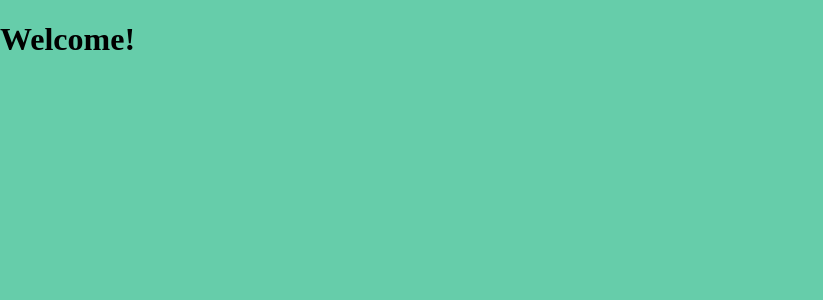
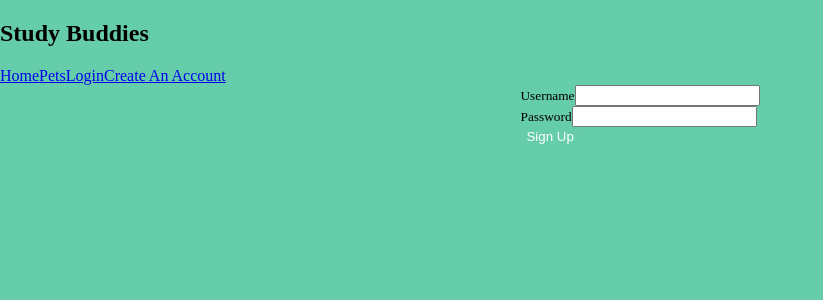
Before and after one commit to trinarossi/Study-Buddies, a React app: page /signup in a window 1280 px wide. Shown: the top 300 px of the page, without its empty margins (0-823 px from the left). Built offline with nearby package versions, Linux system fonts and the light colour scheme; no server answers.

Commit message:
updated Navbar, SingleFlashcard, and AppRoutes

```diff
--- a/src/app/AppRoutes.js
+++ b/src/app/AppRoutes.js
@@ -4,6 +4,7 @@ import { Route, Routes } from "react-router-dom";
 //import AuthForm from "../features/auth/AuthForm";
 import Home from "../features/pages/Home";
 import AllFlashcards from "../features/pages/AllFlashcards";
+import AuthForm from "../features/auth/AuthForm"
 import { me } from "./store";
 /**
  * Component for all approutes
@@ -14,10 +15,10 @@ const AppRoutes = () => {
   const isAdmin = useSelector((state) => !!state.auth.me.isAdmin);
   const dispatch = useDispatch();
 
-  // dipatches authentication and retrieves token once when component mounts
-  // useEffect(() => {
-  //   dispatch(me());
-  // }, []);
+  // dispatches authentication and retrieves token once when component mounts
+  useEffect(() => {
+    dispatch(me());
+  }, []);
 
   return (
     <div>
@@ -34,6 +35,14 @@ const AppRoutes = () => {
           <Route to="/home" element={<Home />} />
           <Route path="/*" element={<Home />} />
           <Route path="/flashcards" element={<AllFlashcards />} />
+          <Route
+            path="/login"
+            element={<AuthForm name="login" displayName="Login" />}
+          />
+          <Route
+            path="/signup"
+            element={<AuthForm name="signup" displayName="Sign Up" />}
+          />
         </Routes>
       )}
     </div>
--- a/src/features/components/Navbar.js
+++ b/src/features/components/Navbar.js
@@ -1,7 +1,63 @@
-import React from "react";
+import React, { useEffect } from "react";
+import { useDispatch, useSelector } from "react-redux";
+import { Link, useParams, useNavigate } from "react-router-dom";
+import { fetchPetAsync, selectPet } from "../slices/PetSlice";
+import { fetchSingleUser, selectSingleUser } from "../slices/UserSlice";
+import { logout } from "../../app/store"
+import styles from "../styles/Navbar.module.css";
 
 const Navbar = () => {
-<h1>Navbar</h1>
+  const isLoggedIn = useSelector((state) => !!state.auth.me.id);
+  const isAdmin = useSelector((state) => !!state.auth.me.isAdmin);
+  const dispatch = useDispatch();
+  const user = useSelector(selectSingleUser);
+  const { id } = useSelector((state) => state.auth.me);
+  const Navigate = useNavigate;
+
+  useEffect(() => {
+      dispatch(fetchSingleUser(id));
+    }, [dispatch, id]);
+
+  const logoutAndRedirectHome = () => {
+    dispatch(logout());
+    Navigate("/home");
+  };
+
+  return (
+    <nav>
+      {isLoggedIn ? (
+        isAdmin ? (
+          <div className={styles.container}>
+            <h1>Study Buddies</h1>
+            <Link to="/home">Home</Link>
+            <Link to="/flashcards">All Flashcards</Link>
+            <Link>My Decks</Link>
+            <Link>My Pet</Link>
+            <button onClick={logoutAndRedirectHome}>Logout</button>
+            <p>{user.pet?.points}</p>
+          </div>
+        ) : (
+          <div className={styles.container}>
+            <h1>Study Buddies</h1>
+            <Link to="/home">Home</Link>
+            <Link to="/flashcards">All Flashcards</Link>
+            <Link>My Decks</Link>
+            <Link>My Pet</Link>
+            <button onClick={logoutAndRedirectHome}>Logout</button>
+            <p>{user.pet?.points}</p>
+          </div>
+        )
+      ) : (
+        <div className={styles.container}>
+          <h1>Study Buddies</h1>
+          <Link to="/home">Home</Link>
+          <Link>Pets</Link>
+          <Link to="/login">Login</Link>
+          <Link to="/signup">Create An Account</Link>
+        </div>
+      )}
+    </nav>
+  );
 };
 
 export default Navbar;
--- a/src/features/components/SingleFlashcard.js
+++ b/src/features/components/SingleFlashcard.js
@@ -10,7 +10,7 @@ const SingleFlashcard = ({ flashcard }) => {
         <div>
           <ol type="A">
             {flashcard.options.map((option) => {
-              return <li onClick={() => setFlip(!flip)}>{option.answer}</li>;
+              return <li key={option.id} onClick={() => setFlip(!flip)}>{option.answer}</li>;
             })}
           </ol>
         </div>
--- /dev/null
+++ b/src/features/styles/Login.module.css
@@ -0,0 +1,13 @@
+.container {
+  display: flex;
+  justify-content: center;
+  align-items: center;
+
+}
+
+.container button {
+  border: none;
+background-color: mediumaquamarine;
+color: white;
+border-radius: 5px;
+}
```
Also changed, not shown: src/features/styles/Navbar.module.css (added).
